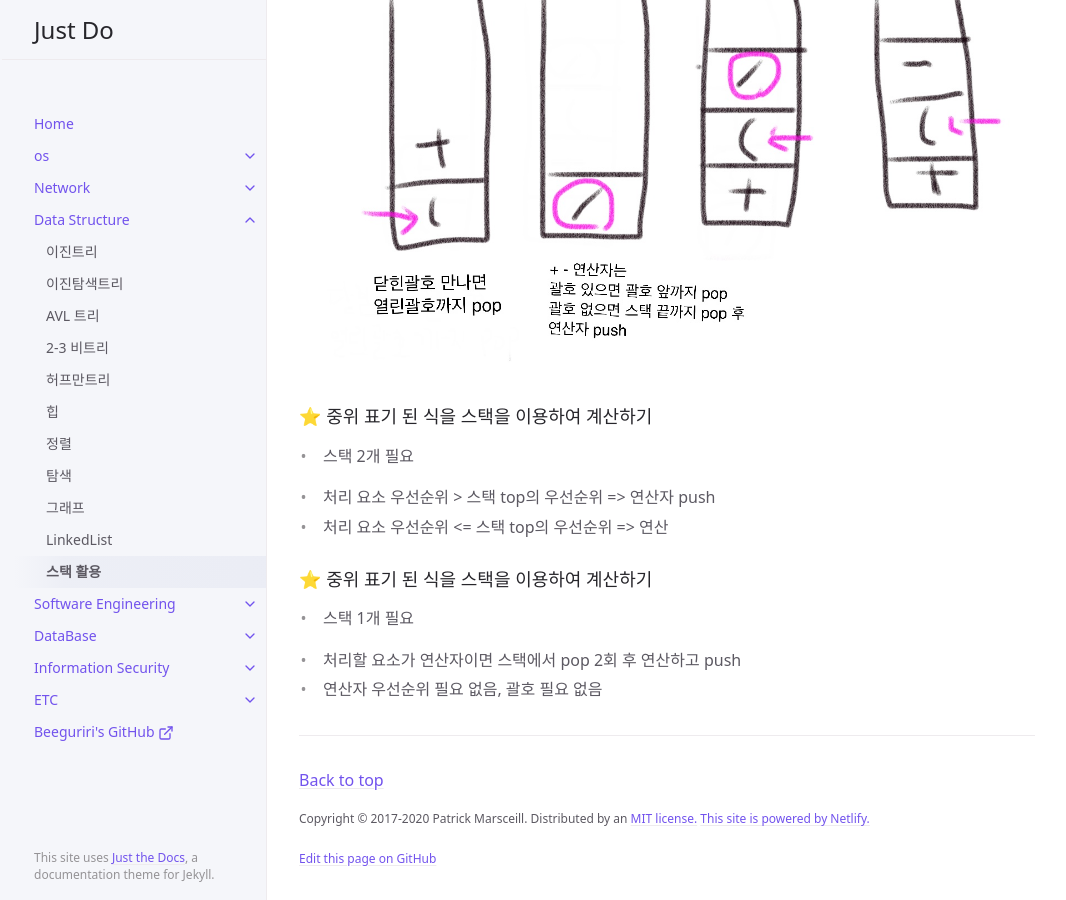
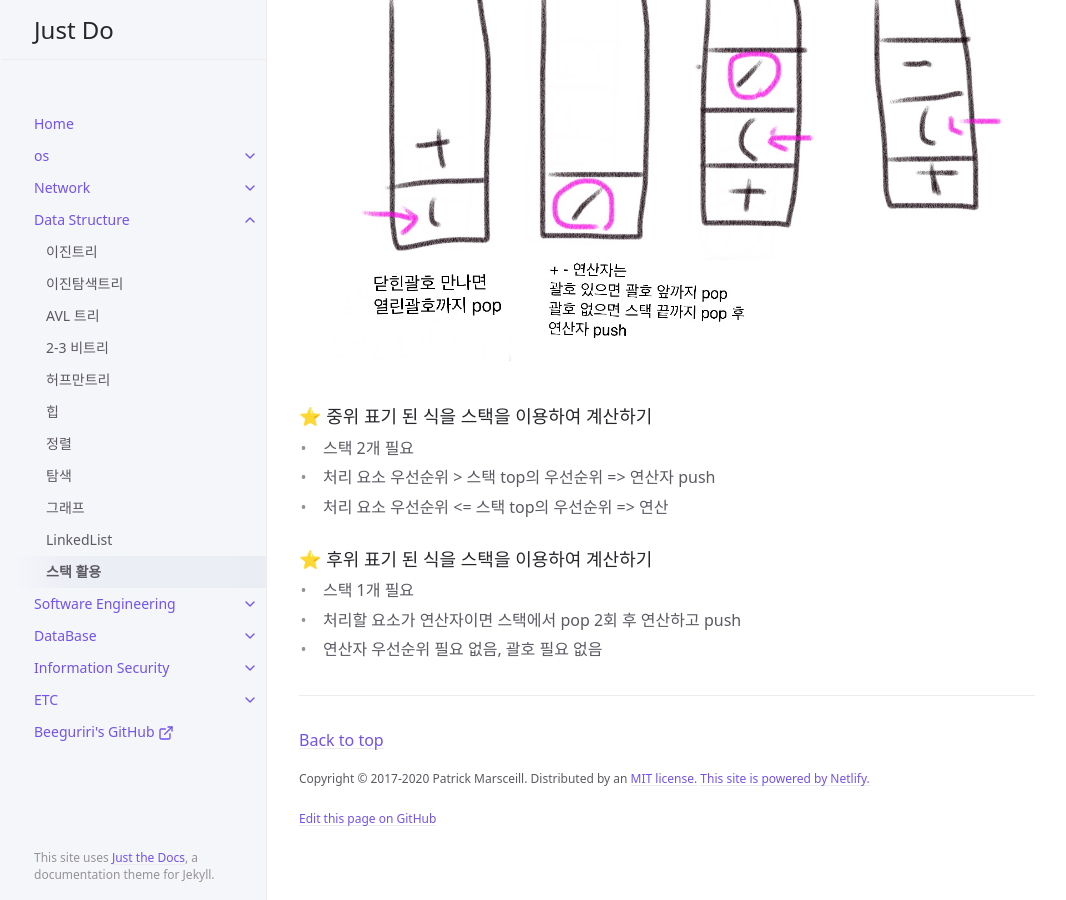
Before and after one commit to beeguriri/beeguriri.github.io, a Jekyll site: the page built from docs/data_structure/StackExample.md, in a window 1280 px wide and 900 px high, scrolled down 793 px. Shown: the whole window, without its empty margins (105-1171 px from the left). Built offline with Jekyll 4.4.1, drawn with Linux system fonts in a browser that asks for light colours.

Commit message:
Update StackExample.md

```diff
--- a/docs/data_structure/StackExample.md
+++ b/docs/data_structure/StackExample.md
@@ -26,15 +26,13 @@ parent: Data Structure
 ### ⭐ 중위 표기 된 식을 스택을 이용하여 계산하기
 
 - 스택 2개 필요
-
 - 처리 요소 우선순위 > 스택 top의 우선순위 => 연산자 push
 - 처리 요소 우선순위 <= 스택 top의 우선순위 => 연산
 
 
 
-### ⭐ 중위 표기 된 식을 스택을 이용하여 계산하기
+### ⭐ 후위 표기 된 식을 스택을 이용하여 계산하기
 
 - 스택 1개 필요
-
 - 처리할 요소가 연산자이면 스택에서 pop 2회 후 연산하고 push
 - 연산자 우선순위 필요 없음, 괄호 필요 없음
```
